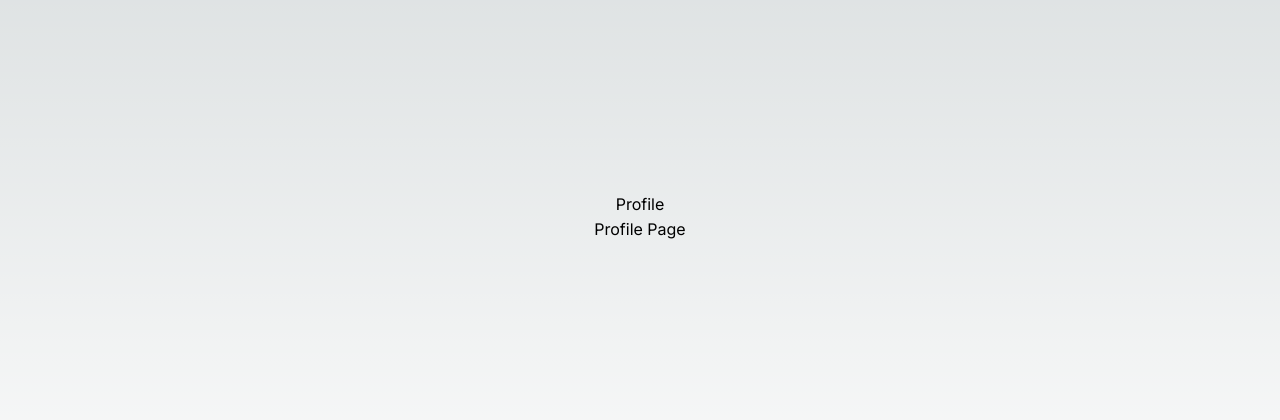
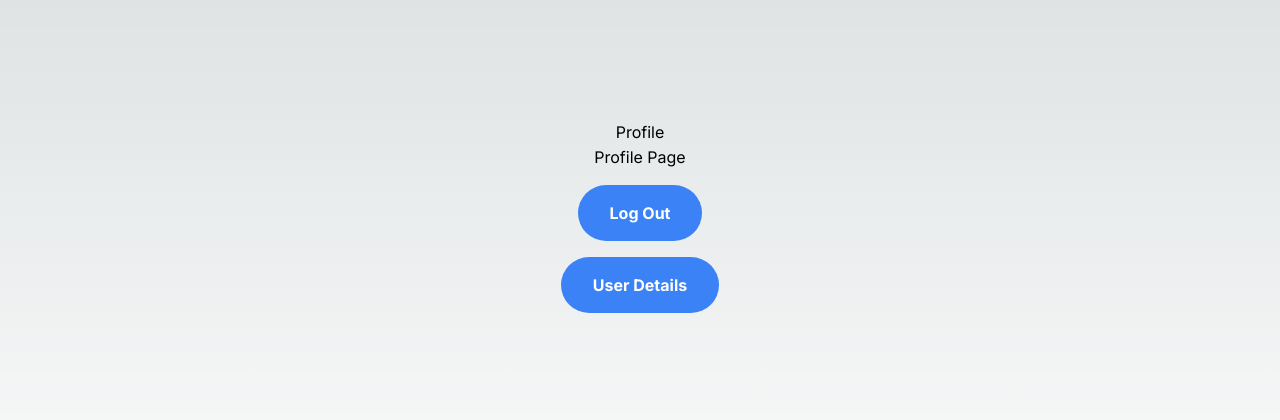
Before and after one commit to omlan93/daily-notes, a Next.js app: page /profile in a window 1280 px wide. Shown: the part 184-604 px from the top of the page. Built offline with nearby package versions, Linux system fonts and the light colour scheme.

Commit message:
2nd commit

```diff
--- /dev/null
+++ b/src/app/api/users/logout/route.ts
@@ -0,0 +1,14 @@
+import { NextResponse } from "next/server";
+
+export async function GET() {
+  try {
+    const response = NextResponse.json({
+      message: "Log Out Successful!",
+      success: true,
+    });
+    response.cookies.set("token", "", { httpOnly: true, expires: new Date(0) });
+    return response;
+  } catch (error: any) {
+    return NextResponse.json({ error: error.message }, { status: 400 });
+  }
+}
--- /dev/null
+++ b/src/app/api/users/me/route.ts
@@ -0,0 +1,18 @@
+import { getDataFromToken } from "@/helpers/getDataFromToken";
+import User from "@/models/userModel";
+import { NextRequest, NextResponse } from "next/server";
+
+export async function GET(request: NextRequest) {
+  try {
+    const userId = await getDataFromToken(request);
+
+    const user = await User.findOne({ _id: userId }).select("-password");
+
+    return NextResponse.json({
+      message: "User Found",
+      data: user,
+    });
+  } catch (error: any) {
+    return NextResponse.json({ error: error.message }, { status: 400 });
+  }
+}
--- a/src/app/layout.tsx
+++ b/src/app/layout.tsx
@@ -17,8 +17,10 @@ export default function RootLayout({
 }>) {
   return (
     <html lang="en">
-      <Toaster position="bottom-center" />
-      <body className={inter.className}>{children}</body>
+      <body className={inter.className}>
+        <Toaster position="bottom-center" />
+        {children}
+      </body>
     </html>
   );
 }
--- a/src/app/profile/page.tsx
+++ b/src/app/profile/page.tsx
@@ -1,11 +1,52 @@
+"use client";
+
+import axios from "axios";
+import { useRouter } from "next/navigation";
+import { NextRequest, NextResponse } from "next/server";
 import React from "react";
+import toast from "react-hot-toast";
 
 function ProfilePage() {
+  const route = useRouter();
+  const onLogOut = async () => {
+    try {
+      const response = await axios.get("api/users/logout");
+      console.log(response.data);
+      toast.success("Log Out Successful!");
+      route.push("/login");
+    } catch (error: any) {
+      console.log("Log Out Unsuccessful!", error.message);
+      toast.error("Login Unsuccessful!");
+    }
+  };
+
+  const onDetails = async () => {
+    try {
+      const data = await axios.get("api/users/me");
+      console.log(data.data);
+    } catch (error: any) {
+      console.log("Details Unsuccessful!", error.message);
+      toast.error("Details Unsuccessful!");
+    }
+  };
   return (
     <div className="flex flex-col items-center justify-center min-h-screen py-2">
       <h1>Profile</h1>
       <hr />
       <p>Profile Page</p>
+      <button
+        className="bg-blue-500 hover:bg-blue-700 font-bold text-white rounded-full px-8 py-4 mt-4"
+        onClick={onLogOut}
+      >
+        Log Out
+      </button>
+
+      <button
+        className="bg-blue-500 hover:bg-blue-700 font-bold text-white rounded-full px-8 py-4 mt-4"
+        onClick={onDetails}
+      >
+        User Details
+      </button>
     </div>
   );
 }
--- /dev/null
+++ b/src/helpers/getDataFromToken.ts
@@ -0,0 +1,13 @@
+import jwt from "jsonwebtoken";
+import { NextRequest } from "next/server";
+
+export function getDataFromToken(request: NextRequest) {
+  try {
+    const token = request.cookies.get("token")?.value || "";
+    const decodedToken: any = jwt.verify(token, process.env.TOKEN_SECRET!);
+    console.log(decodedToken);
+    return decodedToken.id;
+  } catch (error: any) {
+    throw new Error(error.message);
+  }
+}
```
Also changed, not shown: src/middleware.ts (added, +20 -0 lines).
